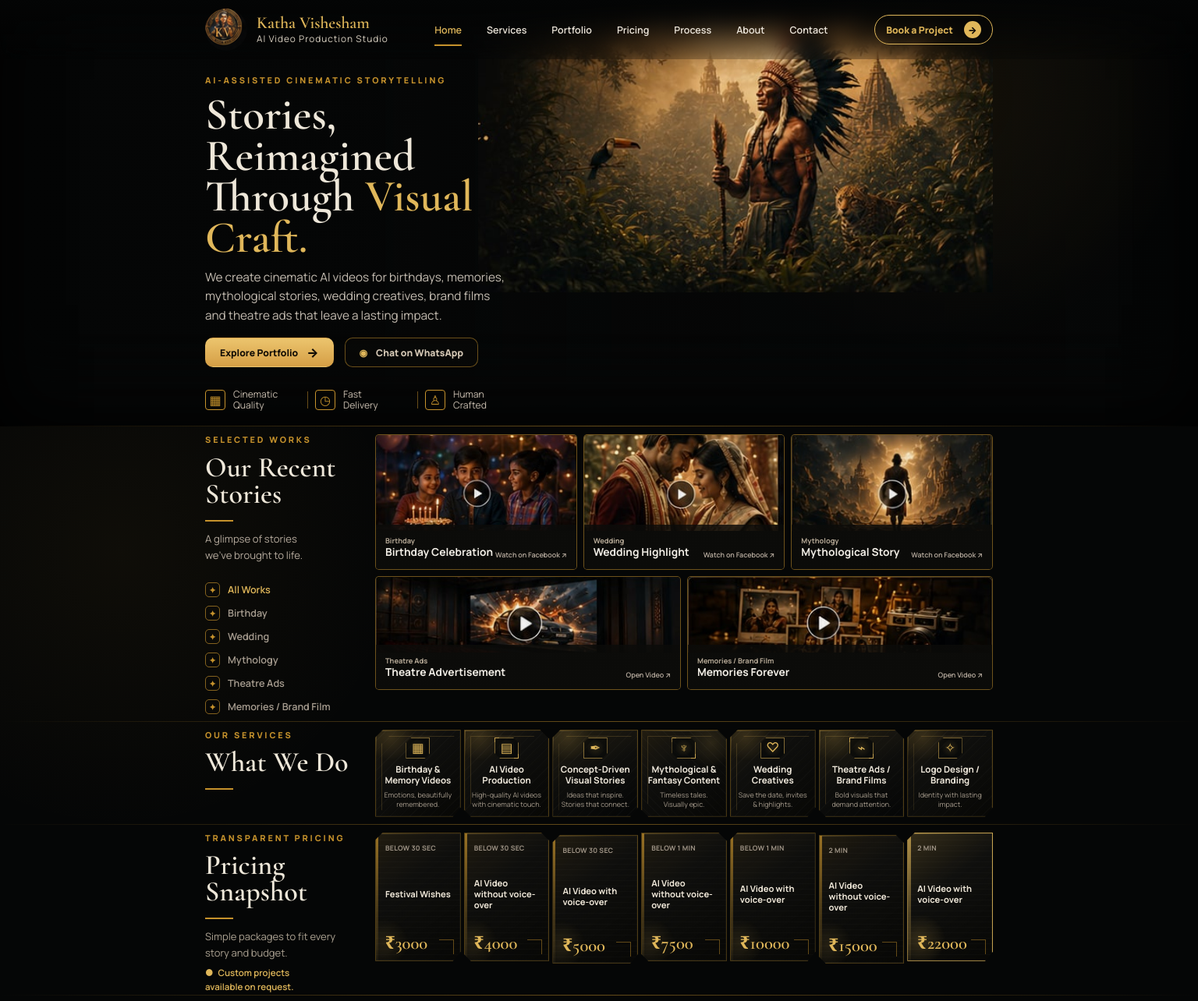
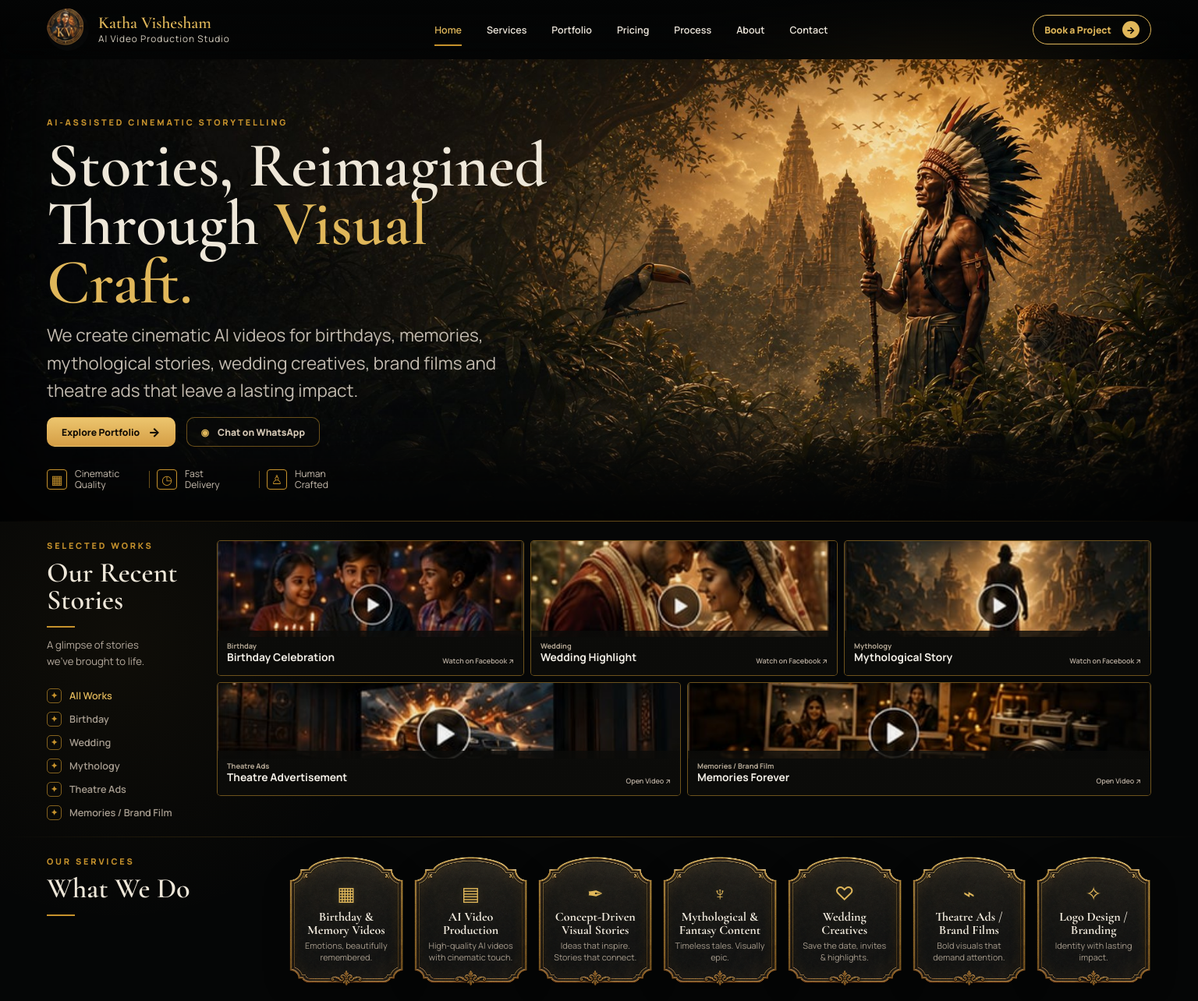
Before and after one commit to vaishakh3/kathavishesham, a website built with Vite: page index.html in a window 1536 px wide. Shown: the top 1284 px of the page at 78% size. Built offline with nearby package versions, Linux system fonts and the light colour scheme.

Commit message:
Add generated hero and ornamental cards

```diff
--- a/index.html
+++ b/index.html
@@ -13,7 +13,7 @@
       property="og:description"
       content="Premium AI-assisted cinematic storytelling for memories, weddings, mythological stories, theatre ads and brand films."
     />
-    <meta property="og:image" content="/assets/hero-forest-ref.jpg" />
+    <meta property="og:image" content="/assets/hero-cinematic-wide.jpg" />
     <meta property="og:type" content="website" />
     <title>Katha Vishesham | AI Video Production Studio</title>
     <link rel="preconnect" href="https://fonts.googleapis.com" />
@@ -22,7 +22,7 @@
       href="https://fonts.googleapis.com/css2?family=Cormorant+Garamond:wght@500;600;700&family=Manrope:wght@400;500;600;700;800&display=swap"
       rel="stylesheet"
     />
-    <link rel="preload" as="image" href="/assets/hero-forest-ref.jpg" />
+    <link rel="preload" as="image" href="/assets/hero-cinematic-wide.jpg" />
     <link rel="stylesheet" href="/src/styles.css" />
   </head>
   <body>
@@ -67,7 +67,7 @@
     <main>
       <section id="home" class="hero section-anchor">
         <div class="hero-media" aria-hidden="true">
-          <img src="/assets/hero-forest-ref.jpg" alt="" fetchpriority="high" />
+          <img src="/assets/hero-cinematic-wide.jpg" alt="" fetchpriority="high" />
           <span class="hero-vignette"></span>
         </div>
 
--- a/src/styles.css
+++ b/src/styles.css
@@ -86,7 +86,7 @@ button {
 }
 
 .section-pad {
-  padding: 10px 0;
+  padding: 18px 0;
 }
 
 .section-anchor {
@@ -342,11 +342,11 @@ p {
 .hero-media img {
   position: absolute;
   top: 20px;
-  right: max(20px, calc((100vw - 1010px) / 2));
-  width: min(64vw, 660px);
-  height: 355px;
+  right: 0;
+  width: min(100vw, 1857px);
+  height: calc(100% - 20px);
   object-fit: cover;
-  object-position: center;
+  object-position: center right;
   opacity: 0.96;
 }
 
@@ -466,8 +466,24 @@ p {
   position: relative;
 }
 
+.portfolio {
+  padding-top: 24px;
+  padding-bottom: 22px;
+}
+
+.services {
+  padding-top: 24px;
+  padding-bottom: 22px;
+}
+
 .pricing {
-  padding-bottom: 44px;
+  padding-top: 24px;
+  padding-bottom: 58px;
+}
+
+.process {
+  padding-top: 24px;
+  padding-bottom: 22px;
 }
 
 .portfolio-layout {
@@ -657,6 +673,7 @@ p {
 
 .service-grid {
   display: grid;
+  min-width: 0;
   grid-template-columns: repeat(7, 1fr);
   gap: 4px;
 }
@@ -806,6 +823,7 @@ p {
   display: grid;
   grid-column: 2;
   grid-row: 1;
+  min-width: 0;
   grid-template-columns: repeat(7, 1fr);
   gap: 4px;
 }
@@ -900,6 +918,248 @@ p {
     repeating-linear-gradient(0deg, rgba(255, 255, 255, 0.032) 0 1px, transparent 1px 7px);
 }
 
+.service-card,
+.price-card {
+  min-width: 0;
+  overflow: visible;
+  border: 0;
+  background: transparent;
+  box-shadow: none;
+  clip-path: none;
+}
+
+.service-card::before,
+.price-card::before {
+  inset: 0;
+  z-index: 0;
+  opacity: 1;
+  background-position: center;
+  background-repeat: no-repeat;
+  background-size: 100% 100%;
+  filter: drop-shadow(0 10px 16px rgba(0, 0, 0, 0.3));
+  transition: filter 180ms ease, transform 180ms ease;
+}
+
+.service-card::after,
+.price-card::after {
+  display: none;
+}
+
+.service-card:hover,
+.price-card:hover,
+.price-card:nth-child(3n),
+.price-card:nth-child(3n):hover {
+  background: transparent;
+  transform: none;
+}
+
+.service-card:hover::before,
+.price-card:hover::before {
+  filter: brightness(1.08) saturate(1.08) drop-shadow(0 12px 18px rgba(0, 0, 0, 0.35));
+  transform: translateY(-2px);
+}
+
+.service-card {
+  min-height: 0;
+  aspect-ratio: 520 / 624;
+  align-content: center;
+  padding: 22px 12px 20px;
+}
+
+.service-card::before {
+  background-image: url("/assets/card-service-frame.png");
+}
+
+.service-card:nth-child(even),
+.service-card:nth-child(3n) {
+  background: transparent;
+  clip-path: none;
+}
+
+.service-card:nth-child(4n)::before {
+  background: url("/assets/card-service-frame.png") center / 100% 100% no-repeat;
+}
+
+.line-icon {
+  width: auto;
+  height: auto;
+  margin-bottom: 7px;
+  border: 0;
+  background: transparent;
+  box-shadow: none;
+  clip-path: none;
+  color: var(--gold-light);
+  font-size: 1.35rem;
+  text-shadow: 0 0 12px rgba(224, 183, 90, 0.2);
+}
+
+.service-card:nth-child(even) .line-icon {
+  clip-path: none;
+}
+
+.line-icon::before,
+.line-icon::after {
+  display: none;
+}
+
+.service-card h3 {
+  margin-inline: auto;
+  max-width: 96px;
+  font-family: var(--serif);
+  font-size: 0.88rem;
+  font-weight: 700;
+  line-height: 1.05;
+}
+
+.service-card p {
+  margin-inline: auto;
+  max-width: 94px;
+  font-size: 0.57rem;
+  line-height: 1.35;
+}
+
+.price-card {
+  min-height: 0;
+  aspect-ratio: 520 / 568;
+  align-content: center;
+  justify-items: center;
+  padding: 22px 12px 18px;
+  text-align: center;
+}
+
+.price-card::before {
+  background-image: url("/assets/card-price-frame.png");
+}
+
+.price-card h3 {
+  order: 1;
+  max-width: 96px;
+  margin: 0 auto 8px;
+  font-family: var(--serif);
+  font-size: 0.84rem;
+  font-weight: 700;
+  line-height: 1.05;
+}
+
+.price-card small {
+  order: 2;
+  margin-bottom: 10px;
+  font-size: 0.66rem;
+  letter-spacing: 0;
+  text-transform: none;
+}
+
+.price-card strong {
+  order: 3;
+  font-size: 1.52rem;
+  letter-spacing: 0.03em;
+}
+
+.price-featured {
+  background: transparent;
+}
+
+@media (min-width: 1400px) {
+  .shell {
+    width: min(100% - 120px, 1680px);
+  }
+
+  .hero {
+    min-height: clamp(640px, 40vw, 780px);
+    padding: 150px 0 36px;
+  }
+
+  .hero-media img {
+    top: 76px;
+    right: 0;
+    width: min(100vw, 1857px);
+    height: calc(100% - 76px);
+    object-position: center right;
+  }
+
+  .hero-media::before {
+    background:
+      linear-gradient(90deg, #050606 0%, rgba(5, 6, 6, 0.92) 28%, rgba(5, 6, 6, 0.56) 42%, rgba(5, 6, 6, 0.08) 78%, rgba(5, 6, 6, 0.14) 100%),
+      linear-gradient(180deg, rgba(5, 6, 6, 0.05), transparent 58%, #050606 100%);
+  }
+
+  .hero-vignette {
+    box-shadow: inset 0 0 120px rgba(0, 0, 0, 0.76), inset 0 -92px 86px #050606;
+  }
+
+  .hero-copy {
+    width: min(42vw, 690px);
+  }
+
+  h1 {
+    max-width: 680px;
+    font-size: clamp(4.8rem, 5.3vw, 6.8rem);
+  }
+
+  .hero-text {
+    max-width: 760px;
+    font-size: 1.4rem;
+  }
+
+  .services .shell,
+  .pricing .shell {
+    grid-template-columns: 260px minmax(0, 1fr);
+    gap: 50px;
+  }
+
+  .service-grid,
+  .pricing-grid {
+    gap: 12px;
+  }
+
+  .service-card,
+  .price-card {
+    height: 168px;
+    aspect-ratio: auto;
+  }
+
+  .service-card {
+    padding: 30px 16px 24px;
+  }
+
+  .service-card h3 {
+    max-width: 136px;
+    font-size: 1rem;
+  }
+
+  .service-card p {
+    max-width: 126px;
+    font-size: 0.68rem;
+  }
+
+  .line-icon {
+    margin-bottom: 9px;
+    font-size: 1.55rem;
+  }
+
+  .price-card {
+    padding: 34px 16px 24px;
+  }
+
+  .price-card h3 {
+    max-width: 148px;
+    font-size: 1rem;
+  }
+
+  .price-card small {
+    font-size: 0.76rem;
+  }
+
+  .price-card strong {
+    font-size: 1.9rem;
+  }
+
+  .pricing-note {
+    max-width: 190px;
+    font-size: 0.9rem;
+  }
+}
+
 .pricing-note {
   grid-column: 1;
   grid-row: 1;
@@ -915,6 +1175,13 @@ p {
 .pricing-note::before {
   margin-right: 6px;
   content: "●";
+}
+
+@media (min-width: 1400px) {
+  .pricing-note {
+    max-width: 190px;
+    font-size: 0.9rem;
+  }
 }
 
 .process .section-heading {
@@ -1354,10 +1621,42 @@ p {
     width: 100%;
   }
 
-  .service-grid,
-  .pricing-grid,
   .footer-grid {
     grid-template-columns: 1fr;
+  }
+
+  .service-grid,
+  .pricing-grid {
+    grid-template-columns: repeat(2, minmax(0, 1fr));
+    gap: 6px;
+  }
+
+  .service-card {
+    padding: 19px 10px 17px;
+  }
+
+  .service-card h3 {
+    font-size: 0.82rem;
+  }
+
+  .service-card p {
+    font-size: 0.54rem;
+  }
+
+  .price-card {
+    padding: 20px 10px 16px;
+  }
+
+  .price-card h3 {
+    font-size: 0.78rem;
+  }
+
+  .price-card small {
+    font-size: 0.6rem;
+  }
+
+  .price-card strong {
+    font-size: 1.38rem;
   }
 
   .work-card,
```
Also changed, not shown: assets/card-price-frame.png (added), assets/card-service-frame.png (added), assets/hero-cinematic-wide.jpg (added).
